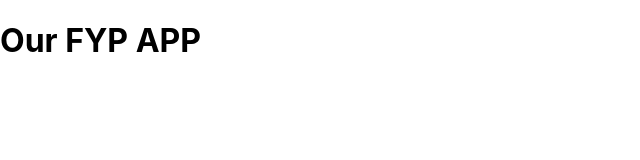
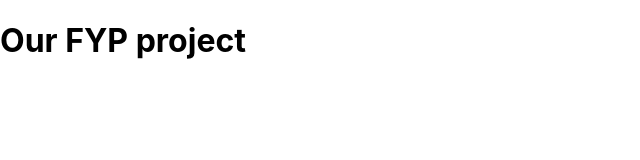
Before and after one commit to abbas-uet/idea-incubator-frontend, a React (Create React App) app: page / in a window 1280 px wide. Shown: the top 160 px of the page, without its empty margins (0-640 px from the left). Built offline with nearby package versions, Linux system fonts and the light colour scheme.

Commit message:
Update App.js
heading changed

```diff
--- a/src/App.js
+++ b/src/App.js
@@ -1,7 +1,7 @@
 import "./App.css";
 
 function App() {
-  return <h1>Our FYP APP</h1>;
+  return <h1>Our FYP project</h1>;
 }
 
 export default App;
```
